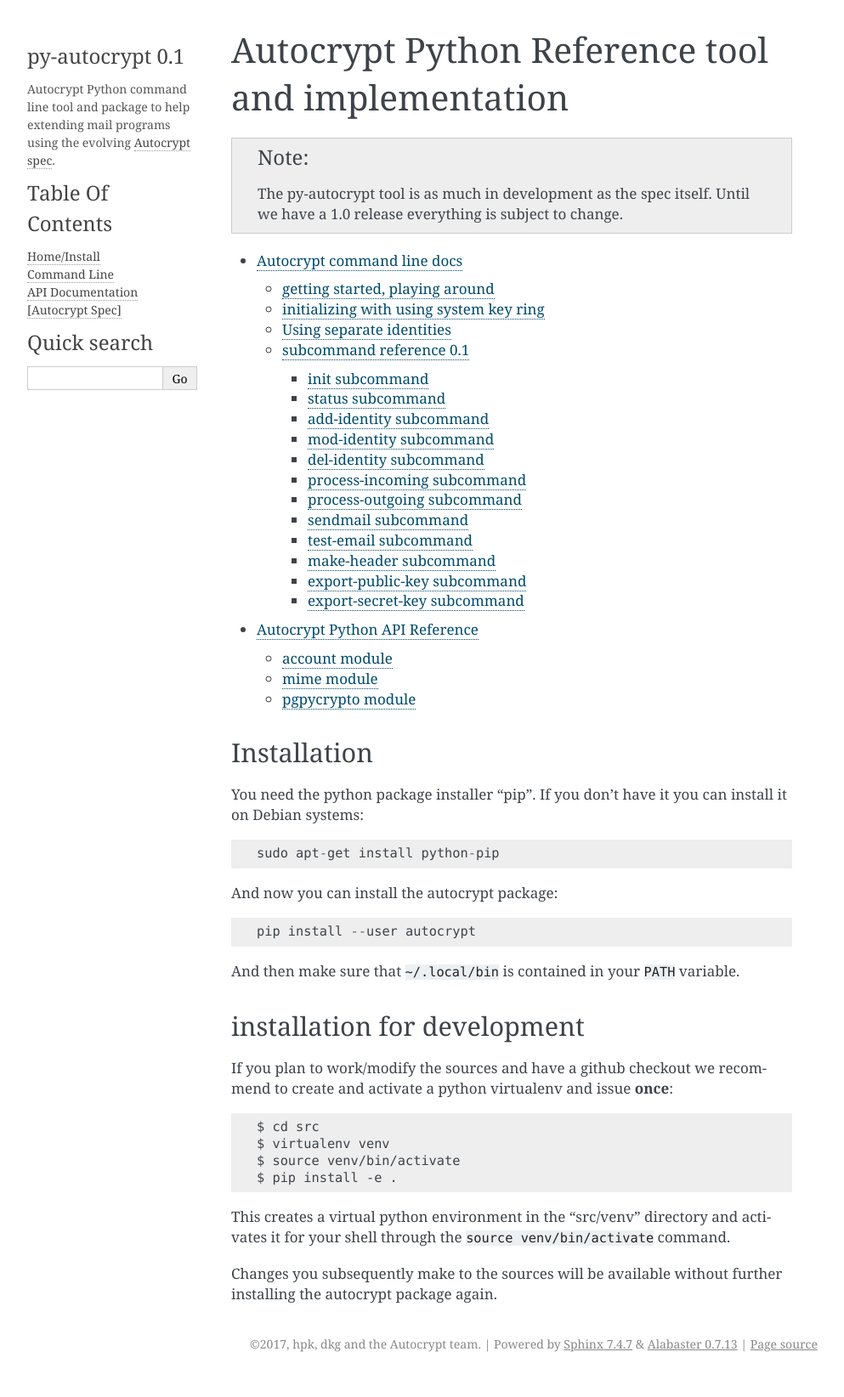
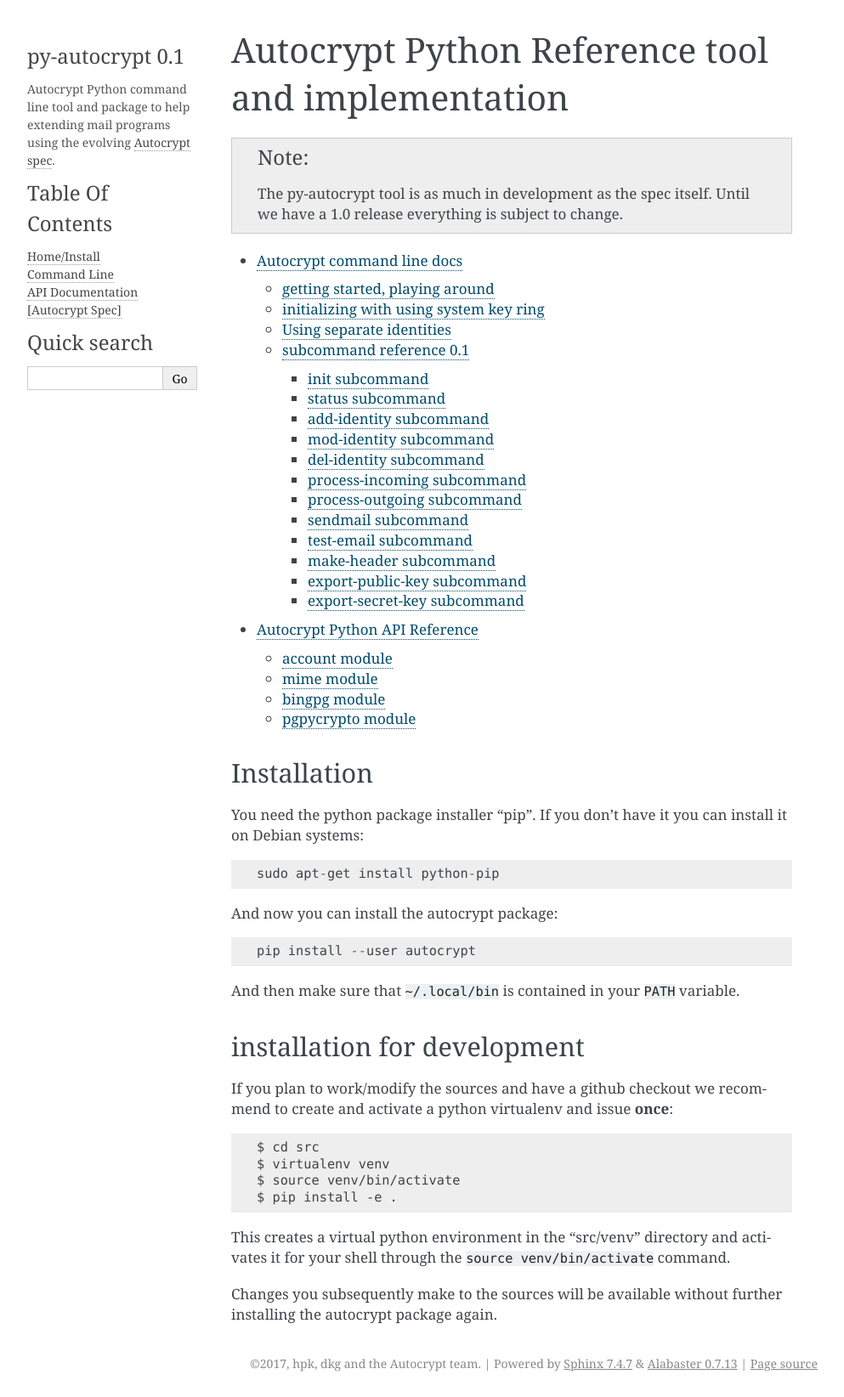
Before and after one commit to hpk42/muacrypt, a Sphinx documentation site: the page built from doc/index.rst, in a window 1280 px wide. Shown: the whole page at 85% size, without its empty margins (148-1141 px from the left). Built offline with Sphinx 7.4.7, drawn with Linux system fonts in a browser that asks for light colours; the version number is read from the project's files by our own code; before the commit the page ends 1621 px from its top, so only the background shows below that.

Commit message:
Add bingpg api doc, still uncomplete

```diff
--- a/doc/api.rst
+++ b/doc/api.rst
@@ -14,6 +14,7 @@
 
    autocrypt.account
    autocrypt.mime
+   autocrypt.bingpg
    autocrypt.pgpycrypto
 
 account module
@@ -28,6 +29,12 @@
 .. automodule:: autocrypt.mime
     :members:
 
+bingpg module
+--------------
+
+.. automodule:: autocrypt.bingpg
+    :members:
+
 pgpycrypto module
 ------------------
 
```
